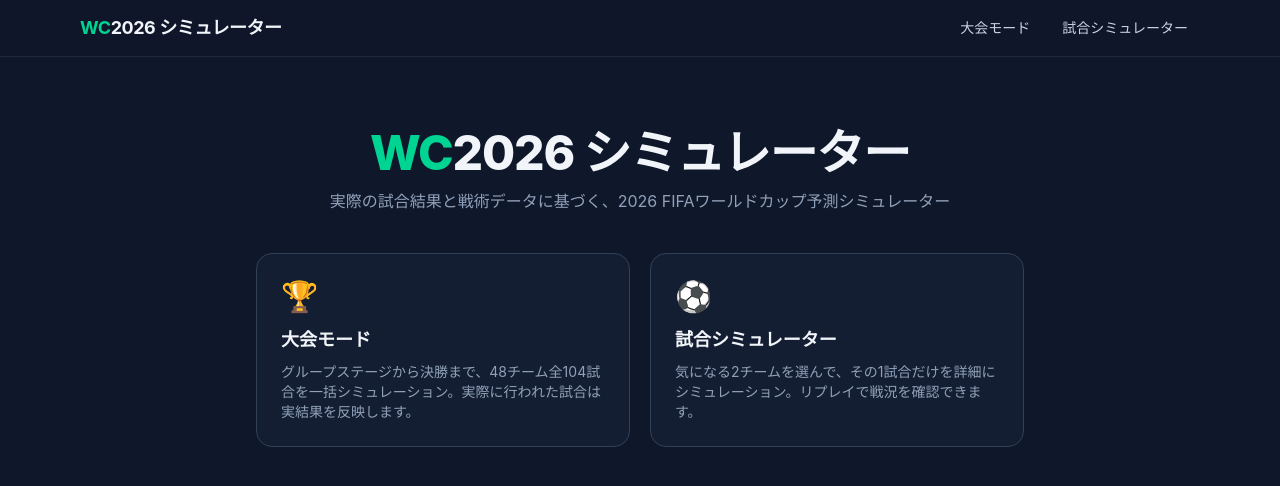
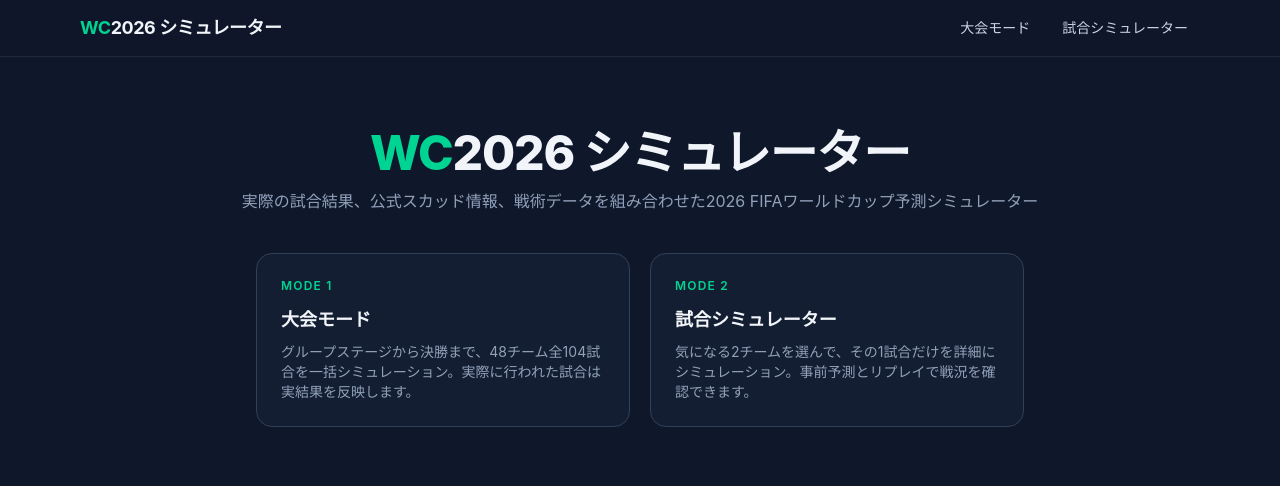
Before and after one commit to naoto7010nao43-blip/wc2026-sim, a React (Vite) app in the folder frontend/: page / in a window 1280 px wide. Shown: the top 486 px of the page. Built offline with nearby package versions, Linux system fonts and the light colour scheme; no server answers.

Commit message:
Fix remaining Japanese mojibake

```diff
--- a/frontend/src/components/MatchCard.tsx
+++ b/frontend/src/components/MatchCard.tsx
@@ -40,7 +40,7 @@
         <div className="mt-1 flex items-center gap-1">
           {isReal ? (
             <span className="flex items-center gap-1 rounded bg-amber-500/25 px-1.5 py-0.5 text-[10px] font-semibold text-amber-300">
-              ⚽ 実結果
+              実結果
             </span>
           ) : (
             <span className="rounded bg-slate-700 px-1.5 py-0.5 text-[10px] text-slate-400">シミュレーション</span>
--- a/frontend/src/pages/HomePage.tsx
+++ b/frontend/src/pages/HomePage.tsx
@@ -8,7 +8,7 @@
           <span className="text-emerald-400">WC</span>2026 シミュレーター
         </h1>
         <p className="mt-3 text-sm text-slate-400 sm:text-base">
-          実際の試合結果と戦術データに基づく、2026 FIFAワールドカップ予測シミュレーター
+          実際の試合結果、公式スカッド情報、戦術データを組み合わせた2026 FIFAワールドカップ予測シミュレーター
         </p>
       </div>
 
@@ -17,7 +17,7 @@
           to="/tournament"
           className="group rounded-2xl border border-slate-700 bg-slate-800/40 p-6 text-left transition hover:border-emerald-500 hover:bg-slate-800"
         >
-          <div className="text-3xl">🏆</div>
+          <div className="text-xs font-semibold tracking-widest text-emerald-400">MODE 1</div>
           <h2 className="mt-3 text-lg font-bold text-slate-100 group-hover:text-emerald-400">大会モード</h2>
           <p className="mt-2 text-sm text-slate-400">
             グループステージから決勝まで、48チーム全104試合を一括シミュレーション。実際に行われた試合は実結果を反映します。
@@ -28,10 +28,10 @@
           to="/simulate"
           className="group rounded-2xl border border-slate-700 bg-slate-800/40 p-6 text-left transition hover:border-emerald-500 hover:bg-slate-800"
         >
-          <div className="text-3xl">⚽</div>
+          <div className="text-xs font-semibold tracking-widest text-emerald-400">MODE 2</div>
           <h2 className="mt-3 text-lg font-bold text-slate-100 group-hover:text-emerald-400">試合シミュレーター</h2>
           <p className="mt-2 text-sm text-slate-400">
-            気になる2チームを選んで、その1試合だけを詳細にシミュレーション。リプレイで戦況を確認できます。
+            気になる2チームを選んで、その1試合だけを詳細にシミュレーション。事前予測とリプレイで戦況を確認できます。
           </p>
         </Link>
       </div>
--- a/frontend/src/pages/MatchDetailPage.tsx
+++ b/frontend/src/pages/MatchDetailPage.tsx
@@ -40,11 +40,11 @@
 const MATCH_KIND_DESCRIPTIONS: Record<MatchKind, string> = {
   real: "実際に行われた試合の結果です。",
   detailed_simulation: "選手データに基づく、イベント単位の詳細シミュレーション結果です。",
-  poisson: "得点分布モデルによるスコア予測です。イベント再現や選手採点はありません。",
+  poisson: "期待得点モデルによるスコア予測です。イベント再現や選手採点はありません。",
 };
 
 const NO_EVENTS_DESCRIPTIONS: Record<MatchKind, string> = {
-  real: "この試合は記録が結果データのみのため、イベント再現は利用できません。",
+  real: "この試合は結果データのみのため、イベント再現は利用できません。",
   detailed_simulation: "この試合はイベントデータが記録されていないため、イベント再現は利用できません。",
   poisson: "この試合はスコア予測モデルによる結果のため、イベント再現は利用できません。",
 };
```
Also changed, not shown: 1 other file (tests, documents, lock files or other folders).
